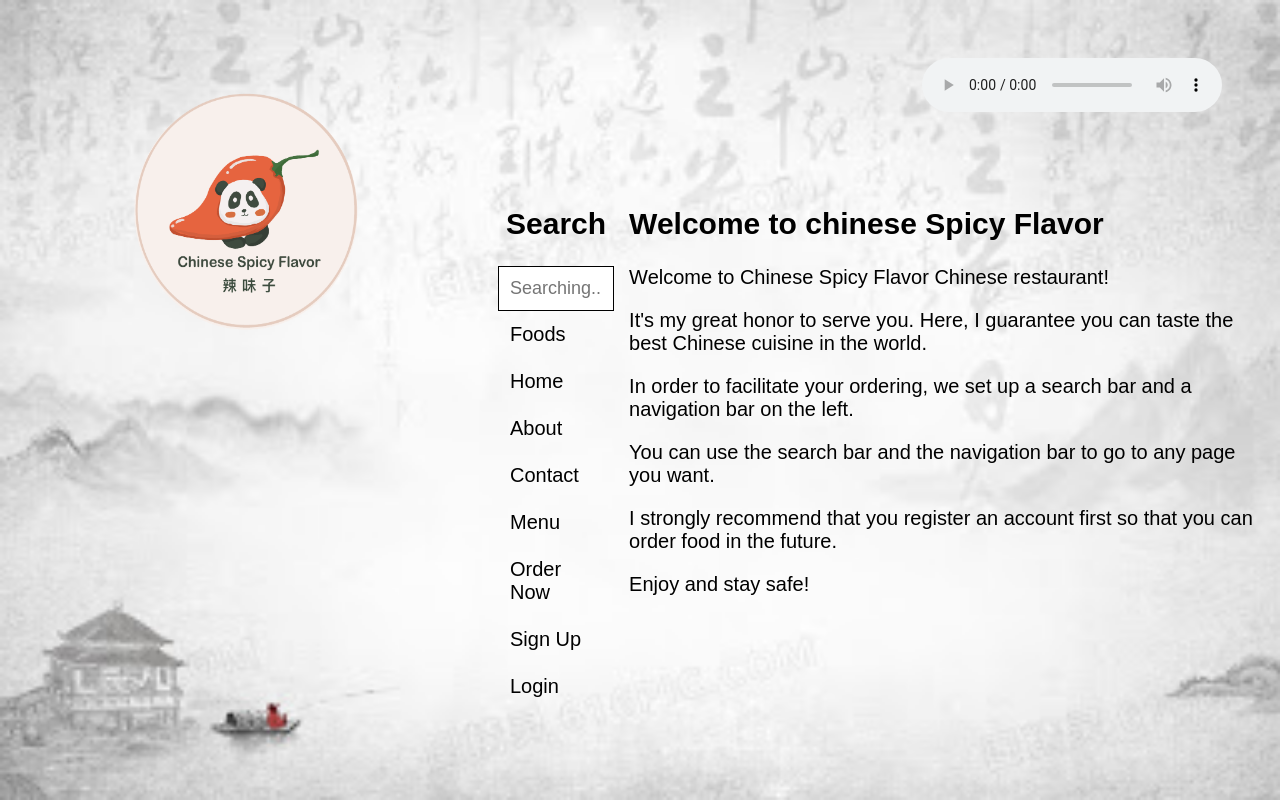
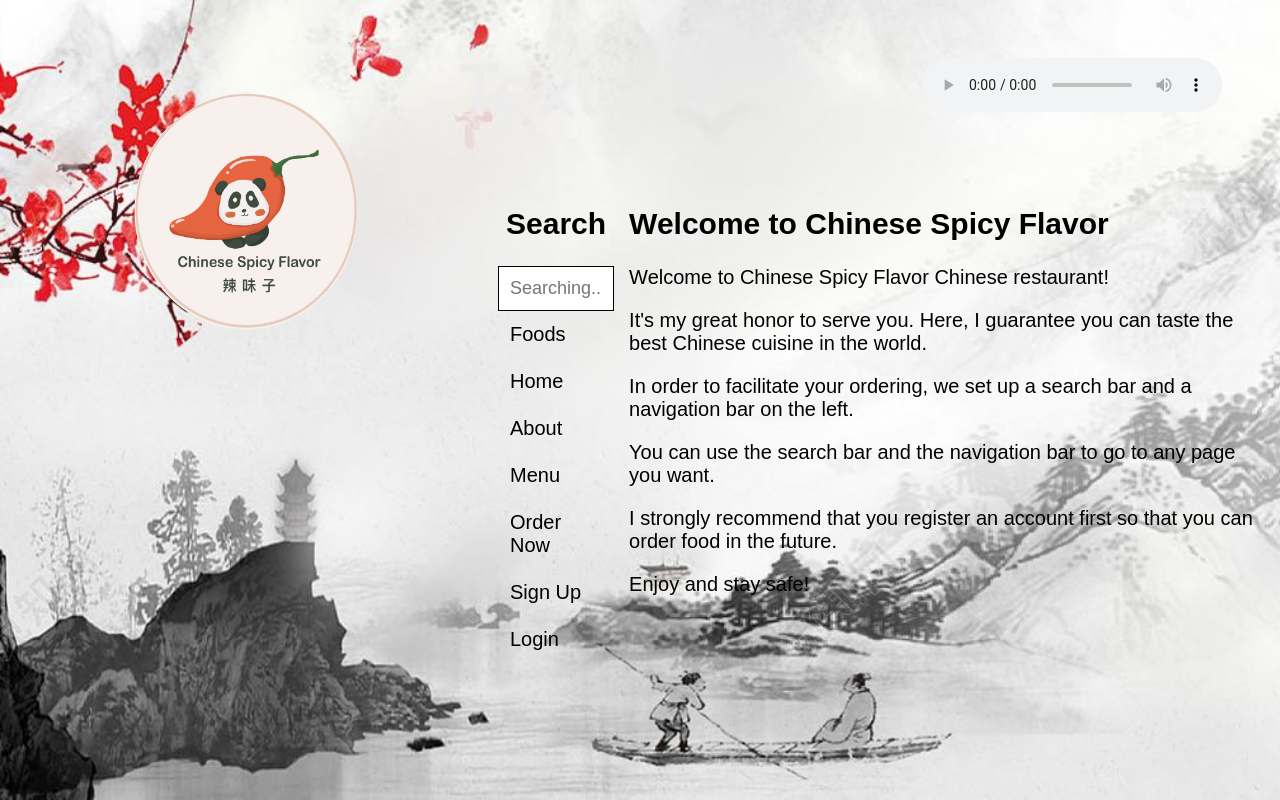
Before and after one commit to cjuanito797/group_project, a Django app: page /home/ in a window 1280 px wide. Run offline with Django 3.2, Linux system fonts and the light colour scheme.

Commit message:
Home Page final update_2
Zian

```diff
--- a/chineseSpicyFlavor/static/css/main.css
+++ b/chineseSpicyFlavor/static/css/main.css
@@ -2,7 +2,7 @@
 body {
     font-family: Arial, sans-serif;
     font-size: 20px;
-    background-image: url("../images/bg_home_2.jpg");
+    background-image: url("../images/bg_home_1.jpg");
     background-position: center center;
     background-repeat: no-repeat;
     background-attachment: fixed;
--- a/chineseSpicyFlavor/templates/home.html
+++ b/chineseSpicyFlavor/templates/home.html
@@ -17,7 +17,7 @@
 
 <div class="musicPlayer" align="right">
     <audio autoplay="autoplay" controls="controls" loop="loop" preload="auto">
-        <source src="../static/Music/01.mp3" type="audio/mpeg">
+        <source src="../static/Music/02.mp3" type="audio/mpeg">
     </audio>
 </div>
 
@@ -34,7 +34,6 @@
             <li><a href="{% url 'chineseSpicyFlavor:item_list' %}">Foods</a></li>
             <li><a href="{% url 'chineseSpicyFlavor:home' %}">Home</a></li>
             <li><a href="{% url 'chineseSpicyFlavor:home' %}">About</a></li>
-            <li><a href="{% url 'chineseSpicyFlavor:home' %}">Contact</a></li>
             <li><a href="{% url 'chineseSpicyFlavor:menu' %}">Menu</a></li>
             <li><a href="{% url 'chineseSpicyFlavor:order_now' %}">Order Now</a></li>
             <li><a href="{% url 'chineseSpicyFlavor:register' %}">Sign Up</a></li>
@@ -43,7 +42,7 @@
     </div>
 
     <div class="right">
-        <h2>Welcome to chinese Spicy Flavor</h2>
+        <h2>Welcome to Chinese Spicy Flavor</h2>
         <p>Welcome to Chinese Spicy Flavor Chinese restaurant!</p>
         <p>It's my great honor to serve you. Here, I guarantee you can taste the best Chinese cuisine in the world.</p>
         <P>In order to facilitate your ordering, we set up a search bar and a navigation bar on the left.</P>
```
Also changed, not shown: chineseSpicyFlavor/templates/Registration/about.html (added, +10 -0 lines), 1 other file.
